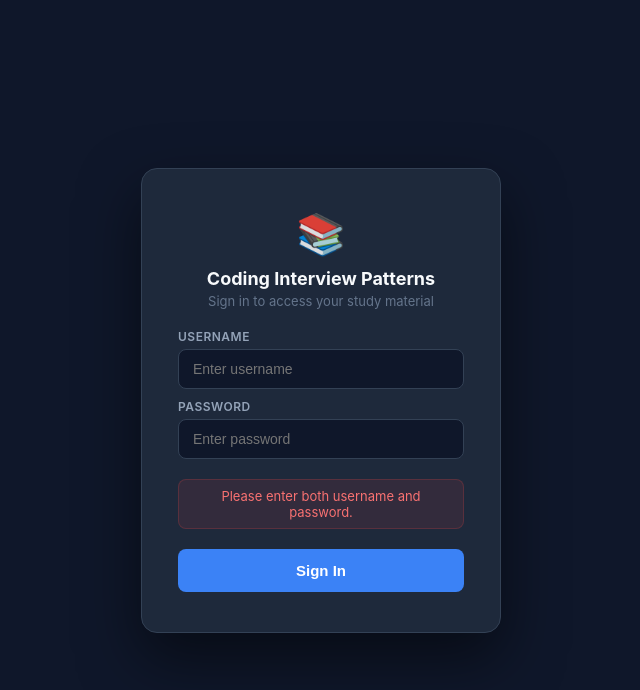
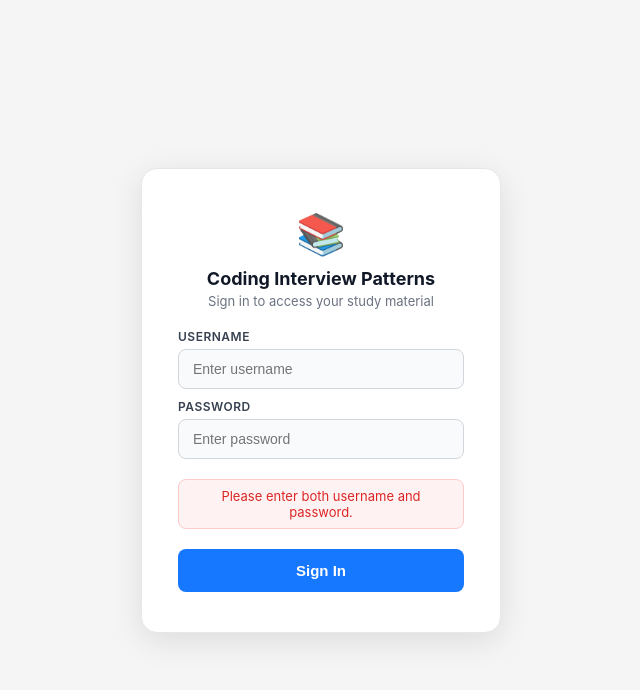
Before and after one commit to deepakmeghwal/bytebytego-coding-patterns, a plain HTML site: page coding-patterns/index.html in a window 1280 px wide. Both pictures are taken after a click on the button "Sign In". Shown: the whole page, without its empty margins (319-959 px from the left). Drawn offline with Linux system fonts and the light colour scheme.

Commit message:
Update username to Bubba143, white login theme matching site
Co-authored-by: Cursor <cursoragent@cursor.com>

```diff
--- a/coding-patterns/index.html
+++ b/coding-patterns/index.html
@@ -33,7 +33,7 @@
 
   body {
     font-family: var(--font);
-    background: #0f172a; /* dark — matches login screen, zero white flash */
+    background: #f5f5f5;
     color: var(--content-text);
     display: flex;
     height: 100vh;
@@ -633,7 +633,7 @@
 
 <script>
   // ── Credentials (SHA-256 hashed) ─────────────────────────────────────────
-  const VALID_USER = "4f278cdddf52263fe21c64c94932f2b2ec316acecd39a7adcc01eb2e6592a678"; // ironman
+  const VALID_USER = "e3c168e0a717c83cc4b0a48148793c8da9c15b6cd875052ff59ff9a12f08b825"; // Bubba143
   const VALID_PASS = "8a4e8d0043cc9d3da8081d96d920dc1e278b326c99bf51d0b427d7ebbd883c79"; // Ad@#2026
   const SESSION_KEY = "bbg_auth_v2";
   let failCount = 0;
@@ -734,71 +734,71 @@
 <!-- ══ Login Screen (visible by default — no JS needed) ═════════════════════ -->
 <div id="login-screen" style="
   display:flex; position:fixed; inset:0; z-index:9999;
-  background:#0f172a;
+  background:#f5f5f5;
   align-items:center; justify-content:center;
   font-family:-apple-system,BlinkMacSystemFont,'Segoe UI',sans-serif;
 ">
   <div style="
-    background:#1e293b; border:1px solid #334155; border-radius:16px;
+    background:#ffffff; border:1px solid #e5e7eb; border-radius:16px;
     padding:40px 36px; width:360px; display:flex; flex-direction:column; gap:20px;
-    box-shadow:0 25px 60px rgba(0,0,0,0.5);
+    box-shadow:0 8px 32px rgba(0,0,0,0.10);
   ">
     <!-- Header -->
     <div style="text-align:center;">
       <div style="font-size:40px; margin-bottom:10px;">📚</div>
-      <h1 style="font-size:18px; font-weight:700; color:#f8fafc; margin-bottom:4px;">
+      <h1 style="font-size:18px; font-weight:700; color:#111827; margin-bottom:4px;">
         Coding Interview Patterns
       </h1>
-      <p style="font-size:13px; color:#64748b;">Sign in to access your study material</p>
+      <p style="font-size:13px; color:#6b7280;">Sign in to access your study material</p>
     </div>
 
     <!-- Fields -->
     <div style="display:flex; flex-direction:column; gap:10px;">
       <div style="display:flex; flex-direction:column; gap:5px;">
-        <label style="font-size:12px; font-weight:600; color:#94a3b8; letter-spacing:.5px; text-transform:uppercase;">
+        <label style="font-size:12px; font-weight:600; color:#374151; letter-spacing:.5px; text-transform:uppercase;">
           Username
         </label>
         <input id="usr-input" type="text" placeholder="Enter username" autocomplete="username"
           style="
-            padding:11px 14px; border-radius:8px; border:1px solid #334155;
-            background:#0f172a; color:#f1f5f9; font-size:14px; outline:none; width:100%;
+            padding:11px 14px; border-radius:8px; border:1px solid #d1d5db;
+            background:#f9fafb; color:#111827; font-size:14px; outline:none; width:100%;
             transition:border-color .2s;
           "
           onfocus="this.style.borderColor='#3b82f6'"
-          onblur="this.style.borderColor='#334155'"
+          onblur="this.style.borderColor='#d1d5db'"
         />
       </div>
       <div style="display:flex; flex-direction:column; gap:5px;">
-        <label style="font-size:12px; font-weight:600; color:#94a3b8; letter-spacing:.5px; text-transform:uppercase;">
+        <label style="font-size:12px; font-weight:600; color:#374151; letter-spacing:.5px; text-transform:uppercase;">
           Password
         </label>
         <input id="pwd-input" type="password" placeholder="Enter password" autocomplete="current-password"
           style="
-            padding:11px 14px; border-radius:8px; border:1px solid #334155;
-            background:#0f172a; color:#f1f5f9; font-size:14px; outline:none; width:100%;
+            padding:11px 14px; border-radius:8px; border:1px solid #d1d5db;
+            background:#f9fafb; color:#111827; font-size:14px; outline:none; width:100%;
             transition:border-color .2s;
           "
           onfocus="this.style.borderColor='#3b82f6'"
-          onblur="this.style.borderColor='#334155'"
+          onblur="this.style.borderColor='#d1d5db'"
         />
       </div>
     </div>
 
     <!-- Error -->
     <p id="login-error" style="
-      display:none; color:#f87171; font-size:13px; text-align:center;
-      background:rgba(239,68,68,0.1); border:1px solid rgba(239,68,68,0.2);
+      display:none; color:#dc2626; font-size:13px; text-align:center;
+      background:#fef2f2; border:1px solid #fecaca;
       padding:8px 12px; border-radius:8px; margin:0;
     "></p>
 
     <!-- Button -->
     <button id="login-btn" onclick="submitLogin()" style="
       padding:13px; border-radius:8px; border:none; cursor:pointer;
-      background:#3b82f6; color:#fff; font-size:15px; font-weight:600;
+      background:#1677ff; color:#fff; font-size:15px; font-weight:600;
       transition:background .2s; width:100%;
     "
-      onmouseover="if(!this.disabled) this.style.background='#2563eb'"
-      onmouseout="if(!this.disabled) this.style.background='#3b82f6'"
+      onmouseover="if(!this.disabled) this.style.background='#0958d9'"
+      onmouseout="if(!this.disabled) this.style.background='#1677ff'"
     >Sign In</button>
   </div>
 </div>
@@ -806,24 +806,24 @@
 <!-- ══ Access Denied Screen ══════════════════════════════════════════════════ -->
 <div id="deny-screen" style="
   display:none; position:fixed; inset:0; z-index:9999;
-  background:#0f172a;
+  background:#f5f5f5;
   align-items:center; justify-content:center; flex-direction:column; gap:20px;
   font-family:-apple-system,BlinkMacSystemFont,'Segoe UI',sans-serif;
   text-align:center;
 ">
   <div style="font-size:64px;">🚫</div>
   <div>
-    <h1 style="font-size:22px; font-weight:700; color:#f8fafc; margin-bottom:8px;">
+    <h1 style="font-size:22px; font-weight:700; color:#111827; margin-bottom:8px;">
       Access Denied
     </h1>
-    <p style="font-size:14px; color:#64748b; max-width:320px; line-height:1.6;">
+    <p style="font-size:14px; color:#6b7280; max-width:320px; line-height:1.6;">
       Too many failed attempts.<br>
       Please contact the site owner for access.
     </p>
   </div>
   <button onclick="retryLogin()" style="
-    margin-top:8px; padding:11px 28px; border-radius:8px; border:1px solid #334155;
-    background:transparent; color:#94a3b8; font-size:14px; cursor:pointer;
+    margin-top:8px; padding:11px 28px; border-radius:8px; border:1px solid #d1d5db;
+    background:#fff; color:#374151; font-size:14px; cursor:pointer;
   ">Try Again</button>
 </div>
 
```
